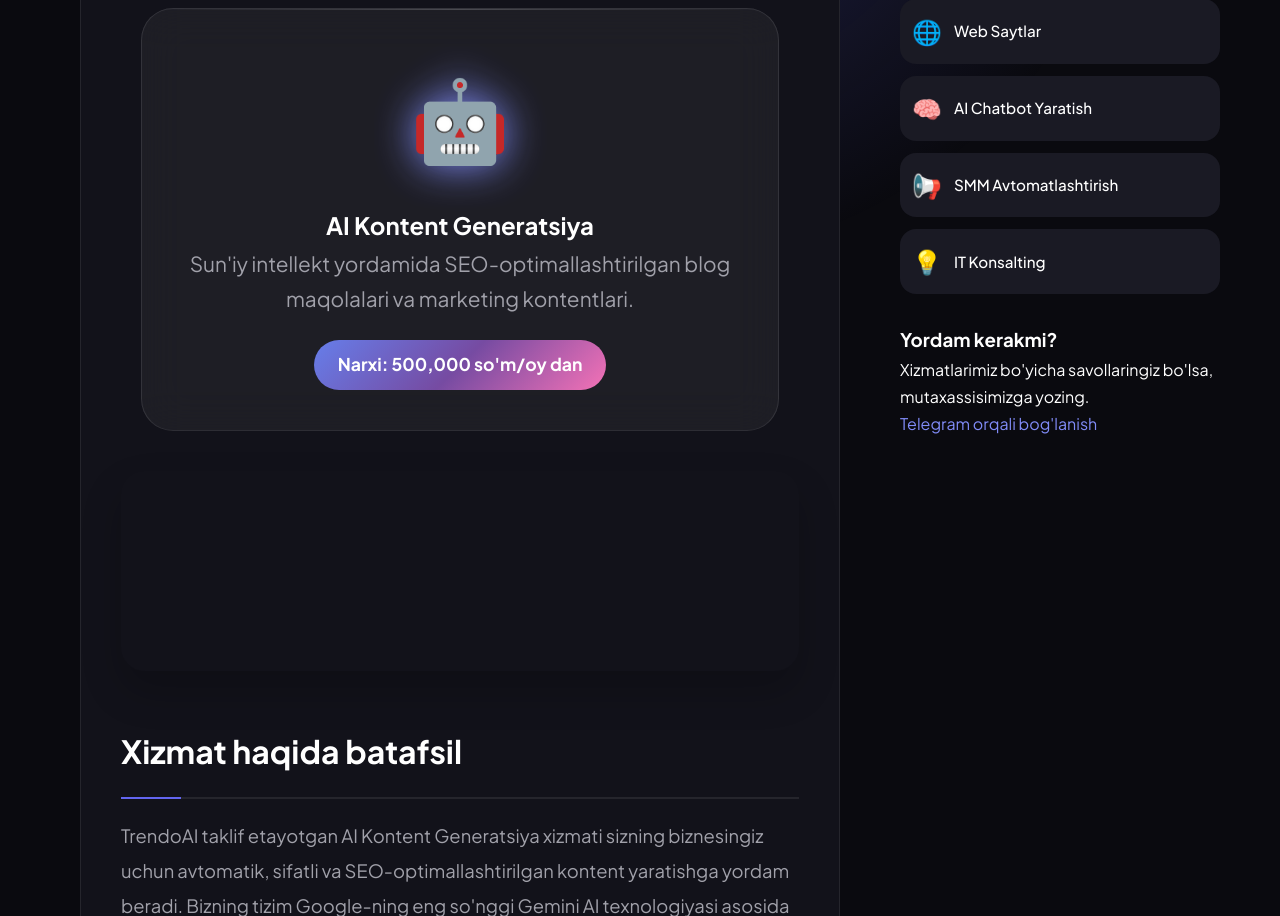
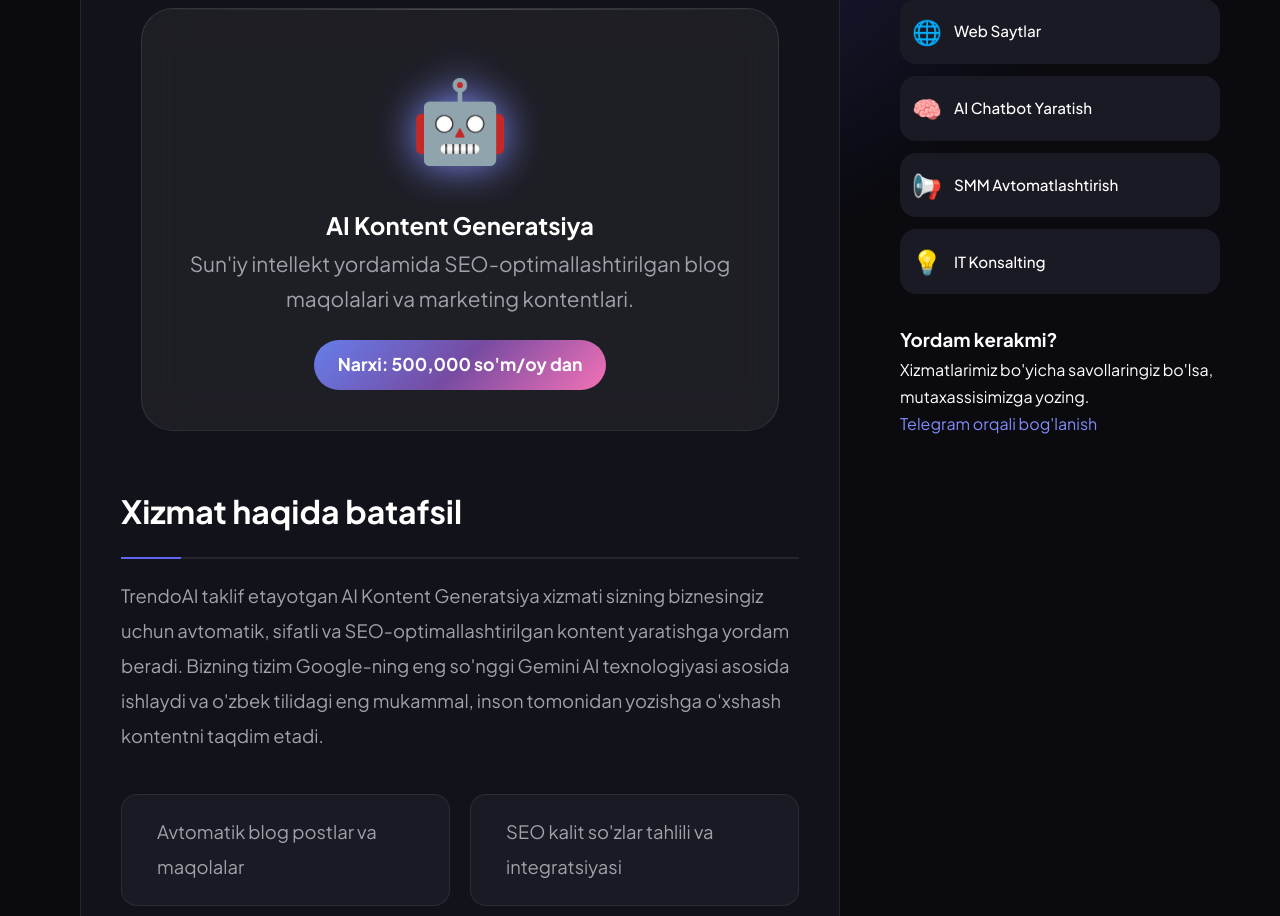
Before and after one commit to akbarjonrovshanov13-pixel/TrendoAi, a Flask app: page /services/ai_content in a window 1280 px wide. Shown: the part 246-1162 px from the top of the page. Run offline with Flask 3, Linux system fonts and the light colour scheme.

Commit message:
fix: remove empty hero pattern causing gap on service page

```diff
--- a/templates/service_detail.html
+++ b/templates/service_detail.html
@@ -42,10 +42,6 @@
                 <p class="service-tagline">{{ service.description }}</p>
                 <div class="service-price-badge">Narxi: {{ service.price }}</div>
             </header>
-
-            <div class="article-featured-image">
-                <div class="service-hero-pattern"></div>
-            </div>
 
             <div class="article-content">
                 <h2>Xizmat haqida batafsil</h2>
@@ -124,14 +120,6 @@
         font-weight: 700;
         font-size: 1.1rem;
         box-shadow: var(--shadow-primary);
-    }
-
-    .service-hero-pattern {
-        height: 200px;
-        background: linear-gradient(135deg, var(--bg-card) 0%, var(--bg-dark) 100%);
-        background-image: radial-gradient(var(--primary-light) 0.5px, transparent 0.5px);
-        background-size: 20px 20px;
-        border-radius: var(--radius-lg);
     }
 
     .features-grid-landing {
```
